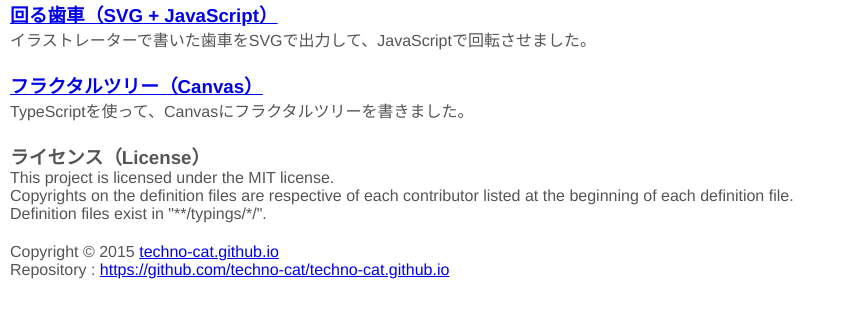
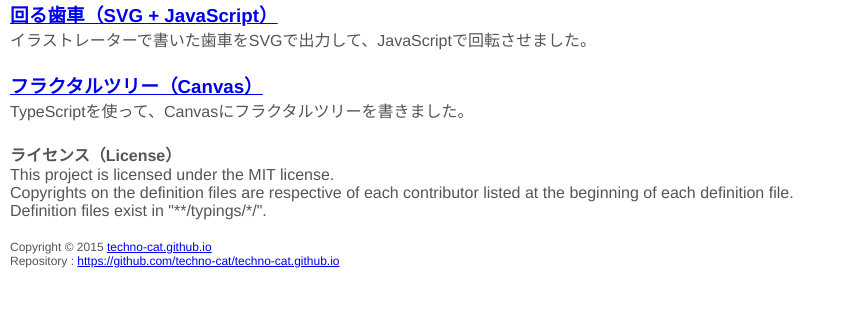
Before and after one commit to techno-cat/techno-cat.github.io, a plain HTML site: page index.html in a window 1280 px wide. Shown: the part 65-382 px from the top of the page, without its empty margins (0-846 px from the left). Drawn offline with Linux system fonts and the light colour scheme.

Commit message:
見た目を修正

```diff
--- a/index.html
+++ b/index.html
@@ -16,8 +16,12 @@ body {
 .content {
     padding: 10px;
 }
-header, footer {
+header {
     padding: 10px;
+}
+footer {
+    padding: 10px;
+    font-size: 0.75em;
 }
 </style>
 </head>
@@ -34,7 +38,7 @@ header, footer {
         <p>TypeScriptを使って、Canvasにフラクタルツリーを書きました。</p>
     </section>
     <section class="content">
-        <h3>ライセンス（License）</h3>
+        <h4>ライセンス（License）</h4>
         <p>
             This project is licensed under the MIT license.<br />
             Copyrights on the definition files are respective of each contributor listed at the beginning of each definition file.<br />
```
